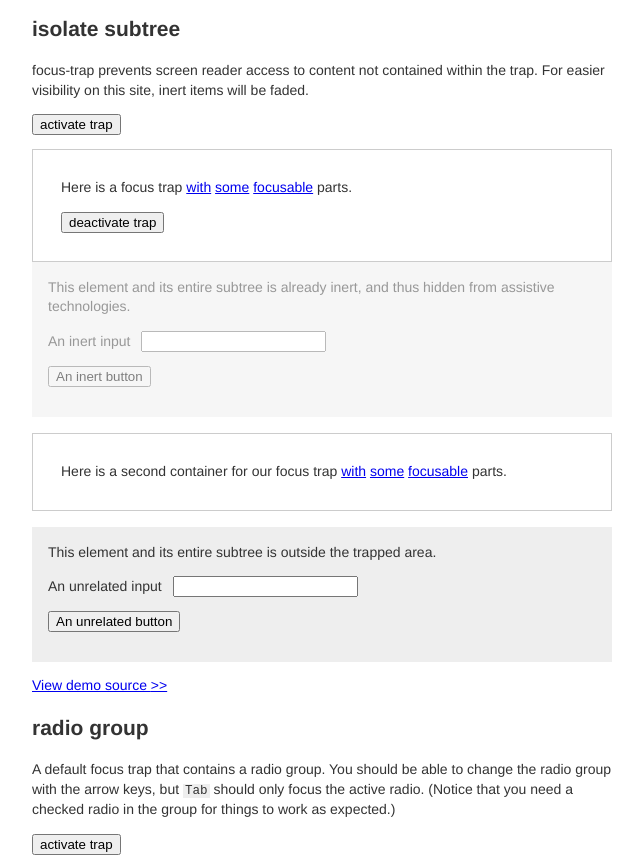
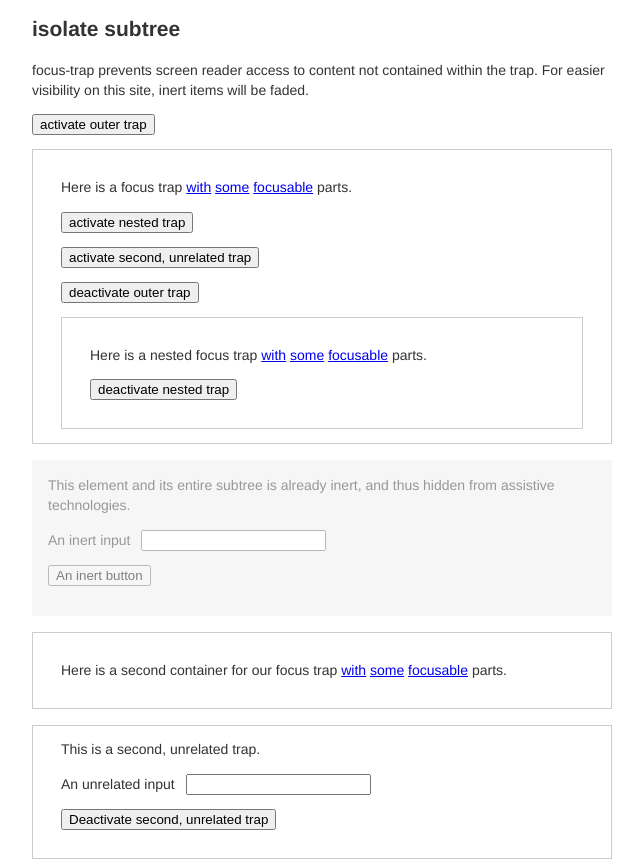
Before and after one commit to focus-trap/focus-trap, a website: page docs/index.html in a window 1280 px wide. Shown: the part 5536-6398 px from the top of the page, without its empty margins (318-961 px from the left). Drawn offline with Linux system fonts and the light colour scheme.

Commit message:
expand demo markup/js

```diff
--- a/docs/index.html
+++ b/docs/index.html
@@ -556,7 +556,7 @@
       </p>
       <p>
         <button id="activate-isolate-subtree" aria-describedby="isolate-subtree-heading">
-          activate trap
+          activate outer trap
         </button>
       </p>
       <div id="isolate-subtree" class="trap">
@@ -564,12 +564,35 @@
           Here is a focus trap <a href="#">with</a> <a href="#">some</a> <a href="#">focusable</a> parts.
         </p>
         <p>
-          <button id="deactivate-isolate-subtree" aria-describedby="isolate-subtree-heading">
-            deactivate trap
+          <button id="activate-nested-isolate-subtree" aria-describedby="isolate-subtree-heading">
+            activate nested trap
           </button>
         </p>
+        <p>
+          <button id="activate-second-isolate-subtree" aria-describedby="isolate-subtree-heading">
+            activate second, unrelated trap
+          </button>
+        </p>
+        <p>
+          <button id="deactivate-isolate-subtree" aria-describedby="isolate-subtree-heading">
+            deactivate outer trap
+          </button>
+        </p>
+
+        <!-- asdf -->
+        <div id="isolate-subtree-nested" class="trap">
+          <p>
+            Here is a nested focus trap <a href="#">with</a> <a href="#">some</a> <a href="#">focusable</a> parts.
+          </p>
+          <p>
+            <button id="deactivate-nested-isolate-subtree">
+              deactivate nested trap
+            </button>
+          </p>
+        </div>
+        <!-- asdf -->
       </div>
-      <div id="inert-isolate-subtree" style="background: #eee; padding: 1rem; margin-bottom: 1rem;" inert>
+      <div id="inert-isolate-subtree" style="background: #eee; padding: 1rem; margin: 1rem 0" inert>
         This element and its entire subtree is already inert, and thus hidden from assistive technologies.
         <p>
           <label for="inert-input-is" class="inline-label">
@@ -588,8 +611,8 @@
           Here is a second container for our focus trap <a href="#">with</a> <a href="#">some</a> <a href="#">focusable</a> parts.
         </p>
       </div>
-      <div id="isolate-subtree-sibling" style="background: #eee; padding: 1rem; margin-top: 1rem;">
-        This element and its entire subtree is outside the trapped area.
+      <div id="isolate-subtree-sibling" class="trap" style="margin: 1rem 0">
+        This is a second, unrelated trap.
         <p>
           <label for="sibling-input-is" class="inline-label">
             An unrelated input
@@ -597,11 +620,12 @@
           <input id="sibling-input-is">
         </p>
         <p>
-          <button id="sibling-button-is">
-            An unrelated button
+          <button id="deactivate-second-isolate-subtree">
+            Deactivate second, unrelated trap
           </button>
         </p>
       </div>
+
       <p>
         <a href="https://github.com/focus-trap/focus-trap/blob/master/docs/js/isolate-subtree.js">View demo source <span aria-hidden="true">&gt;&gt;</span></a>
       </p>
```
Also changed, not shown: docs/js/isolate-subtree.js (+56 -0 lines).
